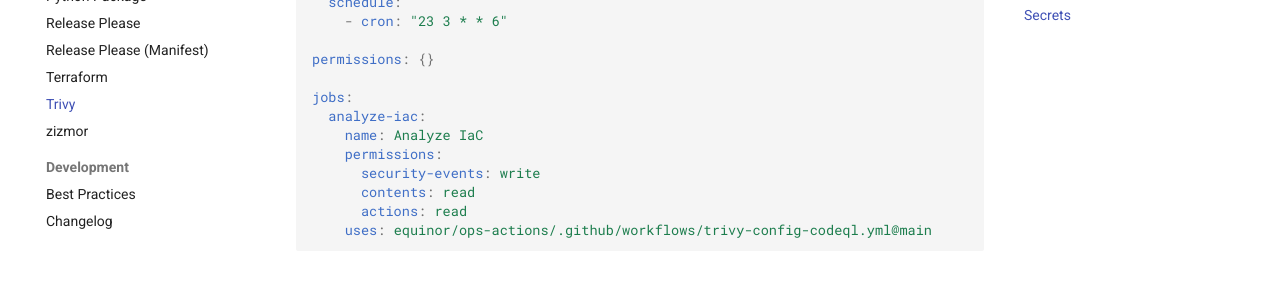
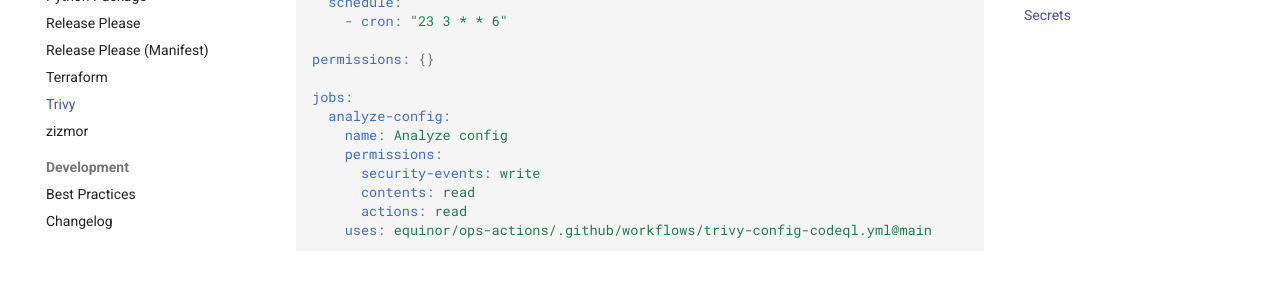
Before and after one commit to equinor/ops-actions, an MkDocs documentation site: the page built from docs/workflows/trivy-config-codeql.md, in a window 1280 px wide and 900 px high, scrolled down 864 px. Shown: the part 255-552 px from the top of the window. Built offline with MkDocs 1.6.1 and Material for MkDocs 9.7.7, drawn with Linux system fonts in a browser that asks for light colours; comment, search, counter and statistics services are not loaded.

Commit message:
docs: rename job from 'analyze-iac' to 'analyze-config' for clarity

```diff
--- a/docs/workflows/trivy-config-codeql.md
+++ b/docs/workflows/trivy-config-codeql.md
@@ -43,8 +43,8 @@ on:
 permissions: {}
 
 jobs:
-  analyze-iac:
-    name: Analyze IaC
+  analyze-config:
+    name: Analyze config
     permissions:
       security-events: write
       contents: read
```
